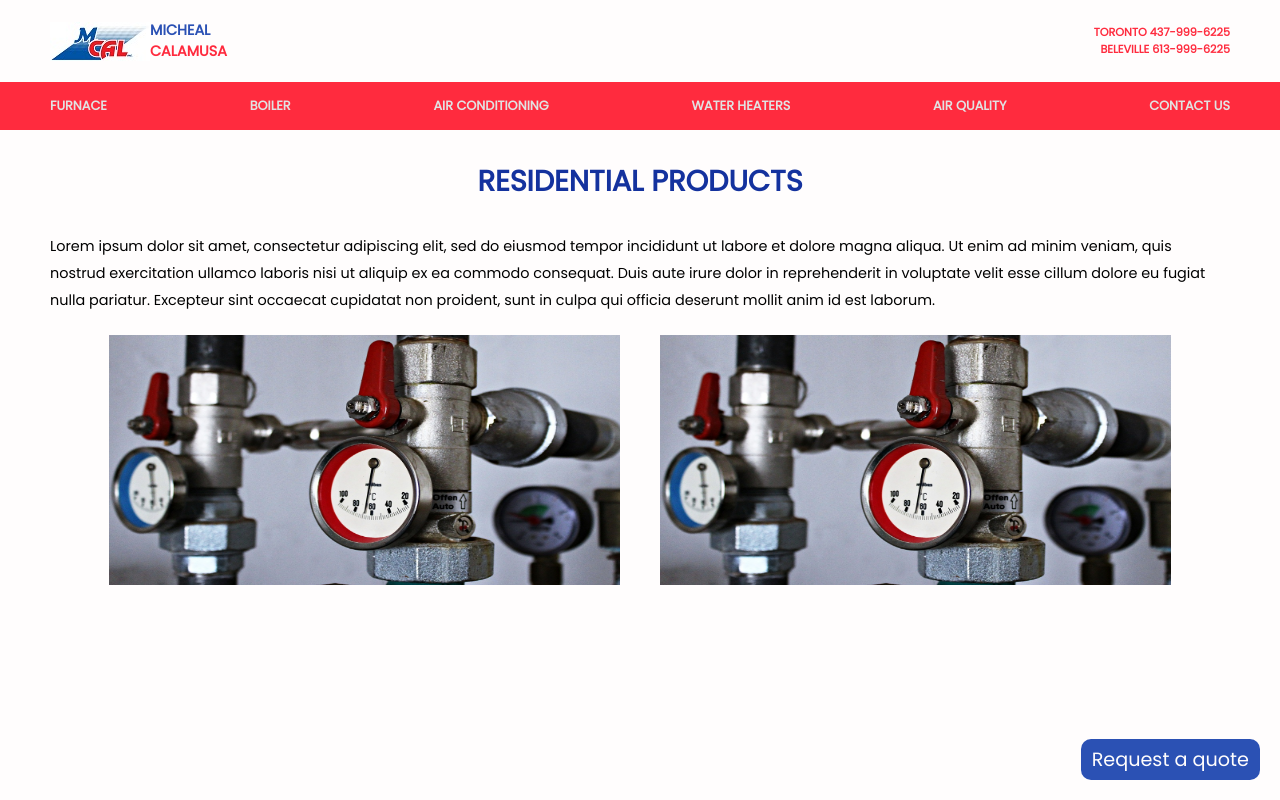
After one commit to AsherJacob/acsite, a PHP site: page /MCAL/residential.html in a window 1280 px wide. The commit adds this page. Run offline with PHP 8.4, Linux system fonts and the light colour scheme; some libraries are stand-ins or nearby versions.

Commit message:
Residential page

```diff
--- a/MCAL/css/style.css
+++ b/MCAL/css/style.css
@@ -17,7 +17,7 @@
 }
 
 body{
-    background-color: rgb(230, 230, 230);
+    background-color: var(--white-color);
     font-family: "Poppins";
 }
 
@@ -39,6 +39,7 @@ body::-webkit-scrollbar-thumb {
     width:90%; */
     display:flex;
     flex-flow: column;
+    background-color: rgb(230, 230, 230);
 }
 
 /*=============================Header==========================================*/
@@ -104,6 +105,11 @@ body::-webkit-scrollbar-thumb {
     padding:15px 50px;
     font-family: "Poppins";
     font-weight: bold;
+}
+
+.navbar-item a{
+    text-decoration: none;
+    color:var(--white-color);
 }
 
 /* ========================== SHOWCASE ============================================= */
@@ -226,7 +232,7 @@ body::-webkit-scrollbar-thumb {
 }
 
 .request-quote-fields div{
-    margin-top:12px;
+    margin-top:3%;
 }
 
 .request-input{
@@ -442,6 +448,108 @@ body::-webkit-scrollbar-thumb {
     color:white;
 }
 
+
+
+/* ========================= RESIDENTIAL SECTION ================================ */
+
+.residential-section{
+    padding-top:30px;
+    background-color: var(--white-color);
+}
+
+.residential-header{
+    text-align: center;
+    font-size: 1.2rem;
+    color: #14329e;
+}
+
+.residential-content{
+    padding:30px 50px;
+    font-size:0.9rem;
+    line-height:1.7rem;
+}
+
+.residential-images{
+    width:90%;
+    margin:auto;
+    display:grid;
+    grid-template-columns: 1fr 1fr;
+    grid-auto-rows:250px;
+    justify-content: center;
+    grid-gap:40px;
+    margin-top:20px;
+}
+
+.residential-image:first-child{
+    background: url(../img/slider/slide-image-4.jpg);
+    background-repeat: no-repeat;
+    background-size: 100% 100%;
+    object-fit: cover;
+}
+
+.residential-image:nth-child(2){
+    background: url(../img/slider/slide-image-4.jpg);
+    background-repeat: no-repeat;
+    background-size: 100% 100%;
+    object-fit: cover;
+}
+
+/* ========================= REQUEST MODAL ================================*/
+
+.request-quote-section{
+    display:none;
+    position:fixed;
+    top:0px;
+    width:100%;
+    height:100%;
+    z-index:3;
+}
+
+.overlay2{
+    width:100%;
+    height:100%;
+    background: #000000b7;
+}
+
+
+
+.request-quote-section .request-form{
+    position: absolute;
+    top:70px;
+    width:100%;
+}
+
+.request-form .request-quote{
+    width:30%;
+    margin:auto;
+    vertical-align: middle;
+}
+
+
+.request-button{
+    position:fixed;
+    bottom:20px;
+    right:20px;
+    font-family: "Poppins";
+    padding:5px 10px;
+    border:1px transparent solid;
+    border-radius:10px;
+    background-color: var(--blue-color);
+    color: var(--white-color);
+    font-size: 1.2rem;
+    cursor:pointer;
+    outline:none;
+}
+
+.close-btn{
+    position:absolute;
+    font-size:2rem;
+    top:20px;
+    right:20px;
+    color: var(--white-color);
+    cursor: pointer;
+}
+
 @media(max-width:960px)
 {
     .header{
@@ -516,5 +624,13 @@ body::-webkit-scrollbar-thumb {
         margin-top:20px;
     }
 
+    .request-form .request-quote{
+        width:75%;
+    }
+
+    .residential-images{
+        grid-template-columns: 1fr;
+    }
+
 
 }
--- a/MCAL/index.html
+++ b/MCAL/index.html
@@ -28,7 +28,7 @@
 
             <div class="navbar">
                 <ul class="navbar-items">
-                    <li class="navbar-item">RESIDENTIAL</li>
+                    <li class="navbar-item"><a href="residential.html">RESIDENTIAL</a></li>
                     <li class="navbar-item">COMMERCIAL</li>
                     <li class="navbar-item">PROJECT GALLERY</li>
                     <li class="navbar-item">PROMOTIONS</li>
--- a/MCAL/js/main.js
+++ b/MCAL/js/main.js
@@ -1,3 +1,5 @@
+// =========================== SLIDER ========================================= //
+
 const slides = document.querySelectorAll('.slide');
 const slidesNav = document.querySelectorAll('.slide-circle');
 const auto = true;
@@ -32,3 +34,18 @@ const autoslide = () => {
 if(auto){
     slideInterval = setInterval(autoslide,intervalTime);
 }
+
+// ========================== REQUEST FORM MODAL ====================================== //
+
+document.getElementById('request-button').addEventListener('click',function(){
+
+    if(document.getElementById('request-modal').style.display = "none"){
+        document.getElementById('request-modal').style.display = "block";
+    }
+});
+document.getElementById('close-btn').addEventListener('click',function(){
+
+    if(document.getElementById('request-modal').style.display = "block"){
+        document.getElementById('request-modal').style.display = "none";
+    }
+})
--- /dev/null
+++ b/MCAL/residential.html
@@ -0,0 +1,117 @@
+<!DOCTYPE html>
+<html lang="en">
+<head>
+    <meta charset="UTF-8">
+    <meta name="viewport" content="width=device-width, initial-scale=1.0">
+    <link href="https://fonts.googleapis.com/icon?family=Material+Icons" rel="stylesheet">
+    <link rel="stylesheet" href="https://stackpath.bootstrapcdn.com/font-awesome/4.7.0/css/font-awesome.min.css">
+    <link rel="stylesheet" href="css/style.css">
+    <script src="https://kit.fontawesome.com/f8dcdb75b7.js" crossorigin="anonymous"></script>
+    <title>MCAL | Residential</title>
+</head>
+<body>
+    <div class="container">
+        <header id="header-section" class="header">
+            <div class="header-top">
+                <div class="brand">
+                    <img src="img/logo.jpeg" alt="" class="logo">
+                    <h3 class="logo-text"><span style="color:#2B51B4">MICHEAL</span> <span style="color:#FF2B3E">CALAMUSA</span></h3>
+                </div>
+
+                <div class="header-phone">
+                    <h3>TORONTO   437-999-6225</h3>
+                    <h3>BELEVILLE 613-999-6225</h3>
+                </div>
+                <span class="material-icons menu">menu</span>
+            </div>
+
+
+            <div class="navbar">
+                <ul class="navbar-items">
+                    <li class="navbar-item">FURNACE</li>
+                    <li class="navbar-item">BOILER</li>
+                    <li class="navbar-item">AIR CONDITIONING</li>
+                    <li class="navbar-item">WATER HEATERS</li>
+                    <li class="navbar-item">AIR QUALITY</li>
+                    <li class="navbar-item">CONTACT US</li>
+                </ul>
+            </div>
+        </header>
+
+        <section class="residential-section">
+            <div class="residential-header">
+                <h2>RESIDENTIAL PRODUCTS</h2>
+            </div>
+
+            <div class="residential-content">
+                <div class="residential-details">
+                    <p>Lorem ipsum dolor sit amet, consectetur adipiscing elit, sed do eiusmod tempor incididunt ut labore et dolore magna aliqua. Ut enim ad minim veniam, quis nostrud exercitation ullamco laboris nisi ut aliquip ex ea commodo consequat. Duis aute irure dolor in reprehenderit in voluptate velit esse cillum dolore eu fugiat nulla pariatur. Excepteur sint occaecat cupidatat non proident, sunt in culpa qui officia deserunt mollit anim id est laborum.</p>
+                </div>
+
+                <div class="residential-images">
+                    <div class="residential-image">
+
+                    </div>
+                    <div class="residential-image"></div>
+                </div>
+            </div>
+        </section>
+
+        <section class="request-quote-section" id="request-modal">
+                <div class="overlay2"></div>
+                <div class="close-btn-section">
+                    <span class="close-btn" id="close-btn">&times</span>
+                </div>
+                <div class="request-form">
+                    <div class="request-quote">
+                        <div class="request-quote-header">
+                            <h2>REQUEST A QUOTE</h2>
+                        </div>
+
+                        <div class="request-quote-fields">
+                            <div class="name-field">
+                                <input type="text" name="first-name" id="first-name" placeholder="First Name" class="request-input">
+                                <input type="text" name="last-name" id="last-name" placeholder="Last Name" class="request-input">
+                            </div>
+
+                            <div class="phone-number-field">
+                                <input type="text" name="phone-number" id="phone-number" placeholder="Phone Number" class="request-input">
+                            </div>
+
+                            <div class="email-field">
+                                <input type="email" name="email" id="email" placeholder="Email" class="request-input">
+                            </div>
+
+                            <div class="interested-field">
+                                <select name="interested" id="interested" class="request-input">
+                                    <option value="Furnace">Furnace</option>
+                                    <option value="Boiler">Boiler</option>
+                                    <option value="Air Conditioning">Air Conditioning</option>
+                                    <option value="Ductless Air Condiioning">Ductless Air Condiioning</option>
+                                    <option value="Water Heater">Water Heater</option>
+                                    <option value="Tankless Water Heater">Tankless Water Heater</option>
+                                    <option value="Air Quality">Air Quality</option>
+                                    <option value="Infloor Heating">Infloor heating</option>
+                                </select>
+                            </div>
+
+                            <div class="comments-field">
+                                <textarea name="" id="" cols="30" rows="10" placeholder="Comments" class="request-input"></textarea>
+                            </div>
+
+                            <div class="submit">
+                                <input type="submit" value="Submit Quote">
+                            </div>
+                        </div>
+                    </div>
+                </div>
+        </section>
+
+        <div class="request-quote-button">
+            <button class="request-button" id="request-button">Request a quote</button>
+        </div>
+    </div>
+
+    <script src="js/main.js"></script>
+</body>
+</html>
```
